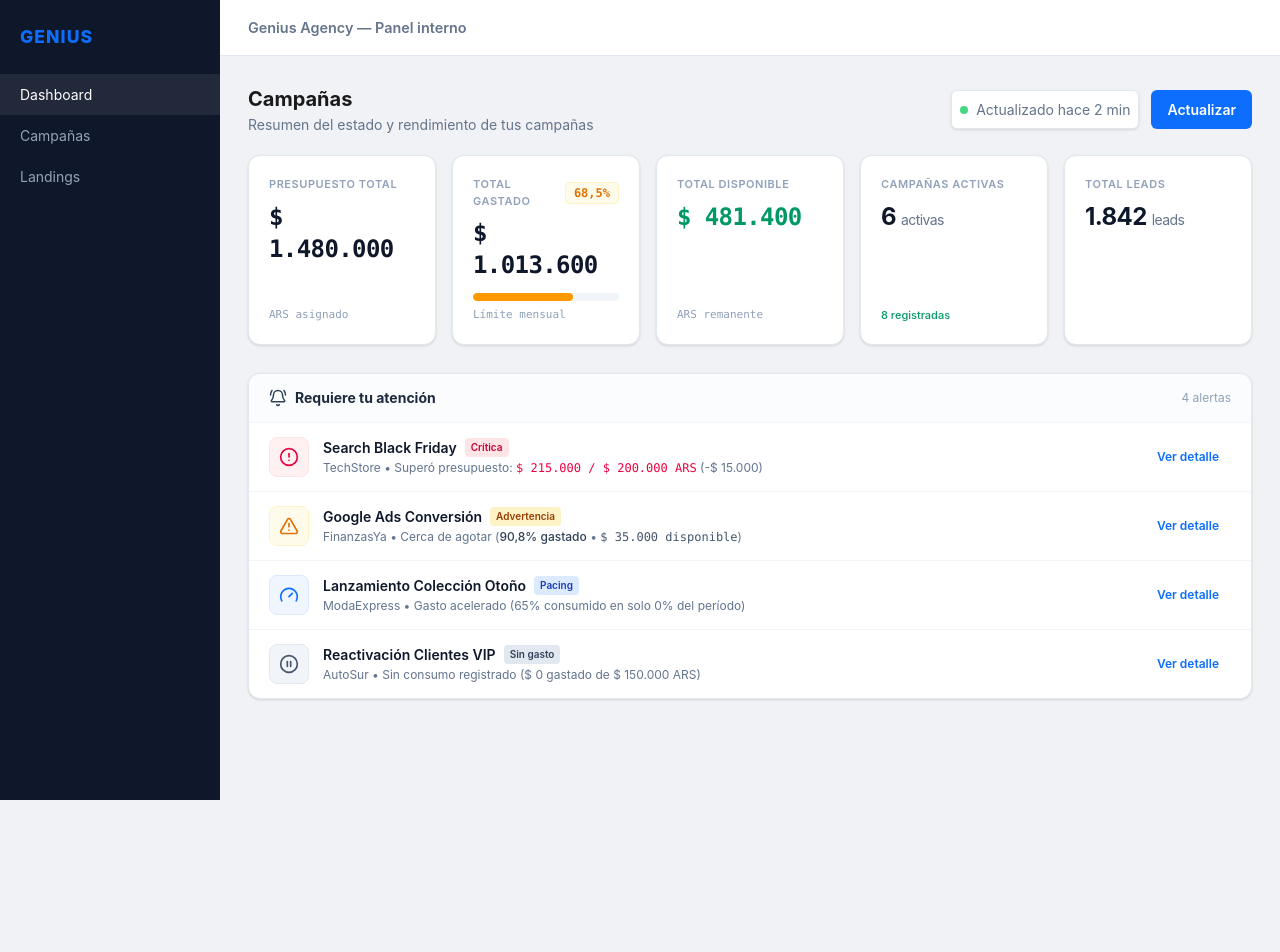
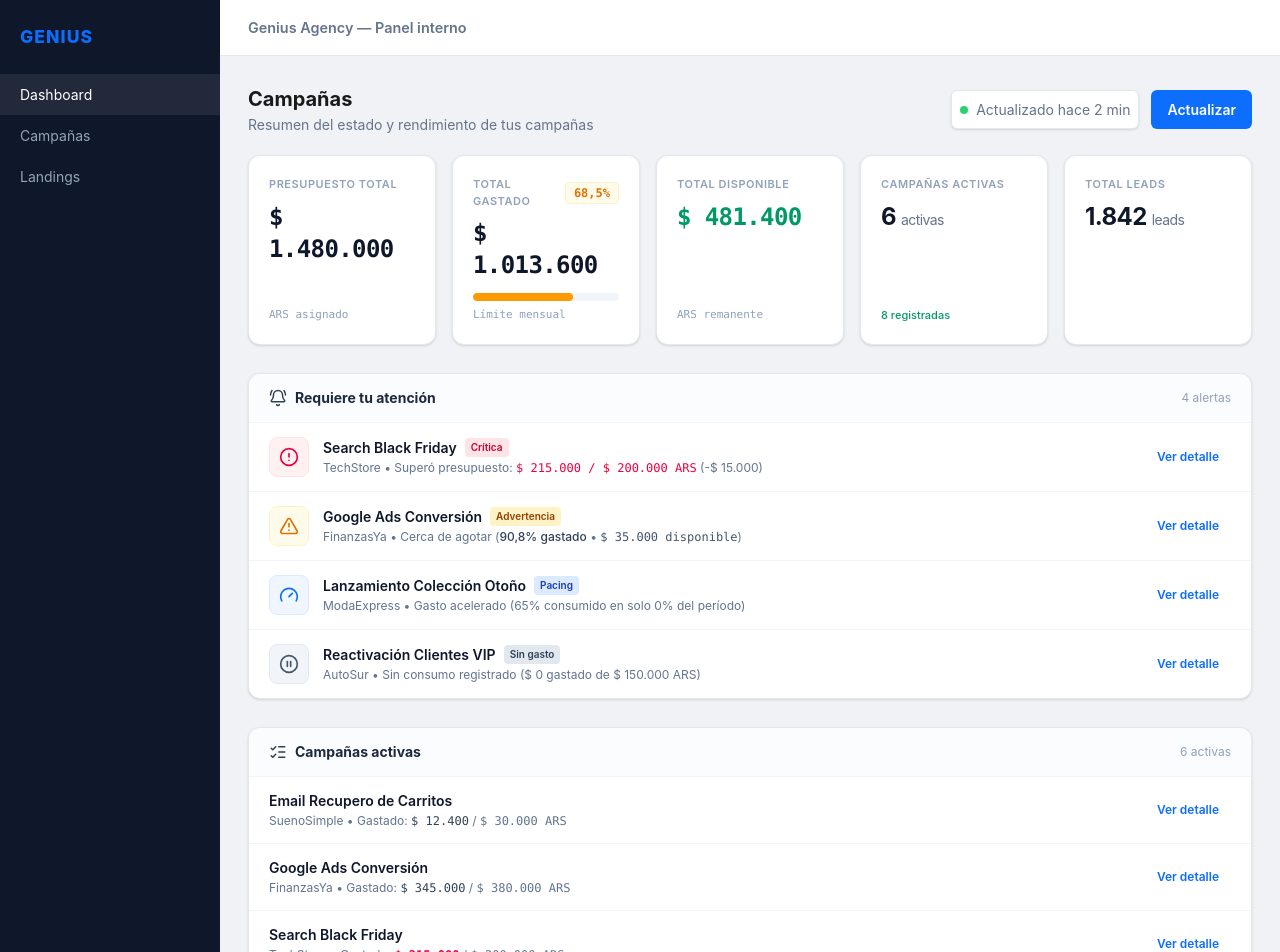
Before and after one commit to suenio-simple/genius-dashboard, a React (Vite) app: page / in a window 1280 px wide. Shown: the top 952 px of the page. Before the commit the page ends 800 px from the top, so only its background shows below. Built offline with nearby package versions, Linux system fonts and the light colour scheme.

Commit message:
agregar sección de campañas activas

```diff
--- /dev/null
+++ b/src/components/ActiveCampaigns.jsx
@@ -0,0 +1,36 @@
+import { ListChecks } from 'lucide-react'
+import { formatMoney } from '../utils/format'
+import { ListPanel, ListPanelItem } from './ListPanel'
+
+// TODO: pasar onSelect desde el Dashboard para abrir el modal de detalle de la campaña
+export default function ActiveCampaigns({ campaigns, onSelect }) {
+  return (
+    <ListPanel
+      icon={ListChecks}
+      title="Campañas activas"
+      meta={`${campaigns.length} ${campaigns.length === 1 ? 'activa' : 'activas'}`}
+      emptyMessage="No hay campañas activas en este momento."
+    >
+      {campaigns.map((campaign) => {
+        const overBudget = campaign.spent > campaign.budget
+
+        return (
+          <ListPanelItem
+            key={campaign.id}
+            title={campaign.name}
+            description={
+              <>
+                {campaign.client} • Gastado:{' '}
+                <span className={`font-mono ${overBudget ? 'text-rose-600 font-semibold' : 'text-slate-700'}`}>
+                  {formatMoney(campaign.spent)}
+                </span>{' '}
+                / <span className="font-mono">{formatMoney(campaign.budget)} {campaign.currency}</span>
+              </>
+            }
+            onClick={() => onSelect?.(campaign)}
+          />
+        )
+      })}
+    </ListPanel>
+  )
+}
--- a/src/components/AttentionAlerts.jsx
+++ b/src/components/AttentionAlerts.jsx
@@ -1,5 +1,6 @@
 import { BellRing, CircleAlert, CirclePause, Gauge, TriangleAlert } from 'lucide-react'
 import { formatMoney, formatPercent } from '../utils/format'
+import { ListPanel, ListPanelItem } from './ListPanel'
 
 const ALERT_STYLES = {
   overBudget: {
@@ -64,55 +65,30 @@ function AlertDetail({ alert, currency }) {
 // TODO: pasar onSelect desde el Dashboard para abrir el modal de detalle de la campaña
 export default function AttentionAlerts({ alerts, currency, onSelect }) {
   return (
-    <section className="bg-surface rounded-xl border border-border overflow-hidden shadow-sm mb-7">
-      <div className="px-5 py-3.5 border-b border-slate-100 flex items-center justify-between gap-3 bg-slate-50/50">
-        <div className="flex items-center gap-2">
-          <BellRing className="text-slate-700" size={18} aria-hidden="true" />
-          <h2 className="m-0 text-sm font-bold text-slate-800">Requiere tu atención</h2>
-        </div>
-        <span className="text-xs text-slate-400">
-          {alerts.length} {alerts.length === 1 ? 'alerta' : 'alertas'}
-        </span>
-      </div>
-
-      {alerts.length === 0 ? (
-        <p className="px-5 py-6 text-sm text-muted">Todo en orden: ninguna campaña activa necesita ajustes.</p>
-      ) : (
-        <ul className="divide-y divide-slate-100">
+    <ListPanel
+      icon={BellRing}
+      title="Requiere tu atención"
+      meta={`${alerts.length} ${alerts.length === 1 ? 'alerta' : 'alertas'}`}
+      emptyMessage="Todo en orden: ninguna campaña activa necesita ajustes."
+    >
       {alerts.map((alert) => {
         const { Icon, label, iconBox, badge } = ALERT_STYLES[alert.type]
 
         return (
-              <li key={alert.campaignId}>
-                {/* Toda la fila es clickeable; en pantallas chicas el texto hace wrap y "Ver detalle" baja debajo del detalle */}
-                <button
-                  type="button"
-                  onClick={() => onSelect?.(alert)}
-                  className="group w-full text-left px-5 py-3.5 flex flex-col sm:flex-row sm:items-center sm:justify-between gap-1 sm:gap-4 hover:bg-slate-50/80 focus-visible:bg-slate-50/80 focus-visible:outline-2 focus-visible:-outline-offset-2 focus-visible:outline-accent transition-colors cursor-pointer"
-                >
-                  <span className="flex items-start sm:items-center gap-3.5 min-w-0">
+          <ListPanelItem
+            key={alert.campaignId}
+            leading={
               <span className={`w-10 h-10 rounded-lg border flex items-center justify-center shrink-0 ${iconBox}`}>
                 <Icon size={20} aria-hidden="true" />
               </span>
-                    <span className="min-w-0">
-                      <span className="flex flex-wrap sm:flex-nowrap items-center gap-x-2 gap-y-1">
-                        <span className="text-sm font-semibold text-slate-900 group-hover:text-accent transition-colors sm:truncate">{alert.campaignName}</span>
-                        <span className={`px-1.5 py-0.5 rounded text-[10px] font-semibold shrink-0 ${badge}`}>{label}</span>
-                      </span>
-                      <span className="block text-xs text-slate-500 mt-0.5 sm:truncate">
-                        {alert.client} • <AlertDetail alert={alert} currency={currency} />
-                      </span>
-                    </span>
-                  </span>
-                  <span className="self-start sm:self-auto ml-[42px] sm:ml-0 text-xs font-semibold text-accent group-hover:text-blue-700 px-3 py-1.5 rounded-lg group-hover:bg-blue-50 transition-colors shrink-0">
-                    Ver detalle
-                  </span>
-                </button>
-              </li>
+            }
+            title={alert.campaignName}
+            badge={<span className={`px-1.5 py-0.5 rounded text-[10px] font-semibold shrink-0 ${badge}`}>{label}</span>}
+            description={<>{alert.client} • <AlertDetail alert={alert} currency={currency} /></>}
+            onClick={() => onSelect?.(alert)}
+          />
         )
       })}
-        </ul>
-      )}
-    </section>
+    </ListPanel>
   )
 }
--- /dev/null
+++ b/src/components/ListPanel.jsx
@@ -0,0 +1,53 @@
+import { Children } from 'react'
+
+export function ListPanel({ icon: Icon, title, meta, emptyMessage, children }) {
+  const isEmpty = Children.count(children) === 0
+
+  return (
+    <section className="bg-surface rounded-xl border border-border overflow-hidden shadow-sm mb-7">
+      <div className="px-5 py-3.5 border-b border-slate-100 flex items-center justify-between gap-3 bg-slate-50/50">
+        <div className="flex items-center gap-2">
+          <Icon className="text-slate-700" size={18} aria-hidden="true" />
+          <h2 className="m-0 text-sm font-bold text-slate-800">{title}</h2>
+        </div>
+        <span className="text-xs text-slate-400">{meta}</span>
+      </div>
+
+      {isEmpty ? (
+        <p className="px-5 py-6 text-sm text-muted">{emptyMessage}</p>
+      ) : (
+        <ul className="divide-y divide-slate-100">{children}</ul>
+      )}
+    </section>
+  )
+}
+
+// Toda la fila es clickeable; en pantallas chicas el texto hace wrap y "Ver detalle" baja debajo del detalle
+export function ListPanelItem({ leading, title, badge, description, onClick }) {
+  return (
+    <li>
+      <button
+        type="button"
+        onClick={onClick}
+        className="group w-full text-left px-5 py-3.5 flex flex-col sm:flex-row sm:items-center sm:justify-between gap-1 sm:gap-4 hover:bg-slate-50/80 focus-visible:bg-slate-50/80 focus-visible:outline-2 focus-visible:-outline-offset-2 focus-visible:outline-accent transition-colors cursor-pointer"
+      >
+        <span className="flex items-start sm:items-center gap-3.5 min-w-0">
+          {leading}
+          <span className="min-w-0">
+            <span className="flex flex-wrap sm:flex-nowrap items-center gap-x-2 gap-y-1">
+              <span className="text-sm font-semibold text-slate-900 group-hover:text-accent transition-colors sm:truncate">{title}</span>
+              {badge}
+            </span>
+            <span className="block text-xs text-slate-500 mt-0.5 sm:truncate">{description}</span>
+          </span>
+        </span>
+        {/* Con ícono a la izquierda, se alinea con el texto (40px del ícono + 14px de gap - 12px de padding) */}
+        <span
+          className={`self-start sm:self-auto sm:ml-0 ${leading ? 'ml-[42px]' : '-ml-3'} text-xs font-semibold text-accent group-hover:text-blue-700 px-3 py-1.5 rounded-lg group-hover:bg-blue-50 transition-colors shrink-0`}
+        >
+          Ver detalle
+        </span>
+      </button>
+    </li>
+  )
+}
--- a/src/hooks/dashboard.hook.js
+++ b/src/hooks/dashboard.hook.js
@@ -52,7 +52,7 @@ export function useDashboard() {
     const totalBudget         = sumBy(campaignsSummary, 'totalBudget')
     const totalSpent          = sumBy(campaignsSummary, 'spent')
     const totalAvailable      = sumBy(campaignsSummary, 'remaining')
-    const activeCampaigns     = campaigns.filter((c) => c.status === 'active').length
+    const activeCampaignList  = campaigns.filter((c) => c.status === 'active')
     const registeredCampaigns = campaigns.length
     const totalLeads          = sumBy(leadsSummary, 'leadCount')
 
@@ -62,7 +62,8 @@ export function useDashboard() {
       totalSpent,
       totalAvailable,
       spentPercent: totalBudget > 0 ? (totalSpent / totalBudget) * 100 : 0,
-      activeCampaigns,
+      activeCampaigns: activeCampaignList.length,
+      activeCampaignList,
       registeredCampaigns,
       totalLeads,
       alerts: buildAlerts(Date.now()),
--- a/src/pages/Dashboard.jsx
+++ b/src/pages/Dashboard.jsx
@@ -1,3 +1,4 @@
+import ActiveCampaigns from '../components/ActiveCampaigns'
 import AttentionAlerts from '../components/AttentionAlerts'
 import KpiCard from '../components/KpiCard'
 import { useDashboard } from '../hooks/dashboard.hook'
@@ -11,6 +12,7 @@ export default function Dashboard() {
     totalAvailable,
     spentPercent,
     activeCampaigns,
+    activeCampaignList,
     registeredCampaigns,
     totalLeads,
     alerts,
@@ -75,6 +77,8 @@ export default function Dashboard() {
 
       <AttentionAlerts alerts={alerts} currency={currency} />
 
+      <ActiveCampaigns campaigns={activeCampaignList} />
+
       {/* TODO GD-F05: agregar selector de cliente para filtrar la vista */}
     </main>
   );
```
Lines whose indentation alone changed are shown as unchanged.
